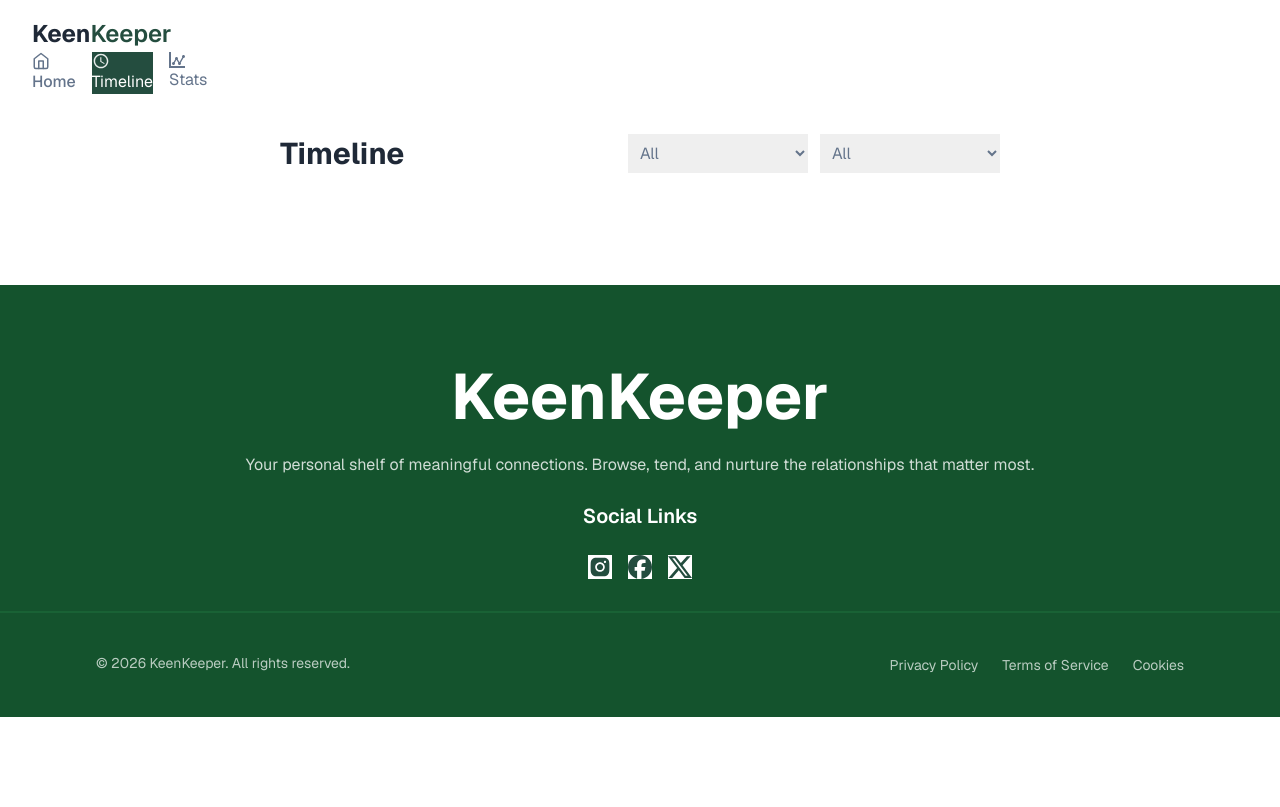
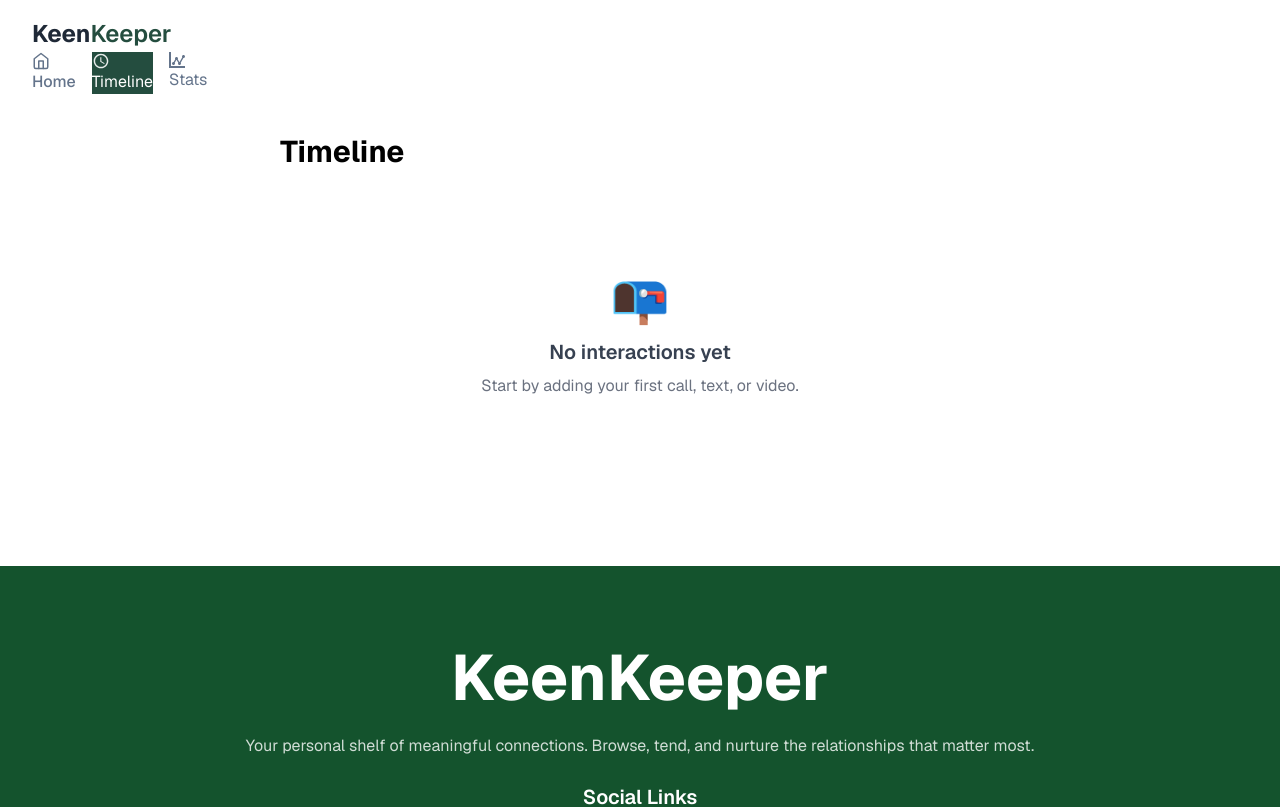
Before and after one commit to nhrakib777-coder/KeenKeeper, a React (Vite) app: page /timeline in a window 1280 px wide. Shown: the top 807 px of the page. Built offline with nearby package versions, Linux system fonts and the light colour scheme.

Commit message:
added empty state

```diff
--- /dev/null
+++ b/src/components/EmptyState.jsx
@@ -0,0 +1,19 @@
+function EmptyState({ title, message }) {
+  return (
+    <div className="flex flex-col items-center justify-center text-center py-20">
+
+      <div className="text-5xl mb-4">📭</div>
+
+      <h2 className="text-xl font-semibold text-gray-700">
+        {title}
+      </h2>
+
+      <p className="text-gray-500 mt-2">
+        {message}
+      </p>
+
+    </div>
+  );
+}
+
+export default EmptyState;
--- a/src/pages/FriendDetails.jsx
+++ b/src/pages/FriendDetails.jsx
@@ -72,7 +72,7 @@ function FriendDetails() {
       {/* LEFT PROFILE CARD */}
 
       <div className="card  text-center">
-        <div className="card bg-base-100 py-6 space-y-3">
+        <div className="card bg-base-100 py-6 space-y-3 shadow-md">
           <img
             src={friend.picture}
             className="w-20 h-20 rounded-full mx-auto"
@@ -103,21 +103,21 @@ function FriendDetails() {
           <p className="text-sm text-gray-400">Preferred:  {friend.email}</p>
         </div>
 
-        <div className=" flex flex-col ">
-          <button className="btn bg-base-100 text-[1rem] text-[#1f2937] text-medium mt-4"><RiNotificationSnoozeLine size={16} />
+        <div className=" flex flex-col space-y-2 ">
+          <button className="btn bg-base-100 text-[1rem] text-[#1f2937] text-medium shadow-md mt-4"><RiNotificationSnoozeLine size={16} />
             Snooze 2 Weeks</button>
 
-          <button className="btn bg-base-100 text-[1rem] text-[#1f2937] text-medium mt-2"><FiArchive size={16} />
+          <button className="btn bg-base-100 text-[1rem] text-[#1f2937] text-medium shadow-md mt-2"><FiArchive size={16} />
             Archive</button>
 
-          <button className="btn bg-base-100 text-[1rem] text-[#EF4444] text-medium mt-2"><RiDeleteBinLine size={16} />
+          <button className="btn bg-base-100 text-[1rem] text-[#EF4444] text-medium shadow-md mt-2"><RiDeleteBinLine size={16} />
             Delete</button>
         </div>
       </div>
 
       {/* RIGHT SIDE */}
 
-      <div className="md:col-span-2 space-y-8">
+      <div className="md:col-span-2 space-y-6">
         {/* Stats */}
 
         <div className="grid md:grid-cols-3 gap-4">
--- a/src/pages/Stats.jsx
+++ b/src/pages/Stats.jsx
@@ -1,10 +1,29 @@
 import { useContext } from "react";
 import { TimelineContext } from "../context/TimelineContext";
 import { PieChart, Pie, Cell } from "recharts";
+import EmptyState from "../components/EmptyState";
 
 function Stats() {
 
   const { interactions } = useContext(TimelineContext);
+
+  // Empty State
+  if (interactions.length === 0) {
+    return (
+      <div className="max-w-5xl h-screen mx-auto mt-10 text-center">
+
+        <h1 className="text-3xl font-bold mb-10">
+          Friendship Analytics
+        </h1>
+
+        <EmptyState
+          title="No analytics yet"
+          message="Add interactions to see friendship insights."
+        />
+
+      </div>
+    );
+  }
 
   const data = [
     { name: "Call", value: interactions.filter(t => t.type === "Call").length },
@@ -21,11 +40,9 @@ function Stats() {
         Friendship Analytics
       </h1>
 
-      <div className="flex flex-col items-center justify-center bg-base-100 max-w-3xl mx-auto rounded-lg shadow-md p-6 ">
+      <div className="flex flex-col items-center justify-center bg-base-100 max-w-3xl mx-auto rounded-lg shadow-md p-6">
 
-        <PieChart width={350}
-          height={350}
-          className="">
+        <PieChart width={350} height={350}>
           <Pie
             data={data}
             dataKey="value"
@@ -33,18 +50,41 @@ function Stats() {
             outerRadius={120}
             paddingAngle={5}
             cornerRadius={10}
-
           >
             {data.map((entry, index) => (
               <Cell key={index} fill={COLORS[index]} />
             ))}
           </Pie>
         </PieChart>
-        <div className="flex justify-between gap-4 w-3xl mx-auto ">
-          <div className="flex justify-center items-center"> <span style={{ backgroundColor: COLORS[1], borderRadius: "50%" }} className="inline-block w-4 h-4 mr-2"></span> <p className="text-[#64748B]">Text</p></div>
-          <div className="flex justify-center items-center"> <span style={{ backgroundColor: COLORS[0], borderRadius: "50%" }} className="inline-block w-4 h-4 mr-2"></span> <p className="text-[#64748B]">Call</p></div>
-          <div className="flex justify-center items-center"><span style={{ backgroundColor: COLORS[2], borderRadius: "50%" }} className="inline-block w-4 h-4 mr-2"></span> <p className="text-[#64748B]">Video</p></div>
+
+        <div className="flex justify-between gap-4 w-3xl mx-auto">
+
+          <div className="flex justify-center items-center">
+            <span
+              style={{ backgroundColor: COLORS[1], borderRadius: "50%" }}
+              className="inline-block w-4 h-4 mr-2"
+            ></span>
+            <p className="text-[#64748B]">Text</p>
+          </div>
+
+          <div className="flex justify-center items-center">
+            <span
+              style={{ backgroundColor: COLORS[0], borderRadius: "50%" }}
+              className="inline-block w-4 h-4 mr-2"
+            ></span>
+            <p className="text-[#64748B]">Call</p>
+          </div>
+
+          <div className="flex justify-center items-center">
+            <span
+              style={{ backgroundColor: COLORS[2], borderRadius: "50%" }}
+              className="inline-block w-4 h-4 mr-2"
+            ></span>
+            <p className="text-[#64748B]">Video</p>
+          </div>
+
         </div>
+
       </div>
 
     </div>
--- a/src/pages/Timeline.jsx
+++ b/src/pages/Timeline.jsx
@@ -2,13 +2,14 @@ import { useContext, useState } from "react";
 import { TimelineContext } from "../context/TimelineContext";
 import { MdCall, MdMessage } from "react-icons/md";
 import { FaVideo } from "react-icons/fa";
+import EmptyState from "../components/EmptyState";
 
 function Timeline() {
 
   const { interactions } = useContext(TimelineContext);
 
   const [filter, setFilter] = useState("All");
-  const [sortOrder, setSortOrder] = useState("All");
+  const [sortOrder, setSortOrder] = useState("all");
 
   const getIcon = (type) => {
     if (type === "Call") return <MdCall className="text-xl" />;
@@ -31,6 +32,22 @@ function Timeline() {
     sortedTimeline.sort((a, b) => new Date(a.date) - new Date(b.date));
   }
 
+  // Empty State
+  if (interactions.length === 0) {
+    return (
+      <div className="max-w-3xl mx-auto p-6">
+        <h1 className="text-3xl font-bold mb-6">
+          Timeline
+        </h1>
+
+        <EmptyState
+          title="No interactions yet"
+          message="Start by adding your first call, text, or video."
+        />
+      </div>
+    );
+  }
+
   return (
     <div className="max-w-3xl mx-auto p-6">
 
@@ -45,7 +62,7 @@ function Timeline() {
 
           {/* Filter */}
           <select
-            className="select  text-[#64748b] w-[180px] p-2"
+            className="select text-[#64748b] w-[180px] p-2"
             value={filter}
             onChange={(e) => setFilter(e.target.value)}
           >
@@ -57,7 +74,7 @@ function Timeline() {
 
           {/* Sort */}
           <select
-            className="select  text-[#64748b] w-[180px] p-2 "
+            className="select text-[#64748b] w-[180px] p-2"
             value={sortOrder}
             onChange={(e) => setSortOrder(e.target.value)}
           >
```
